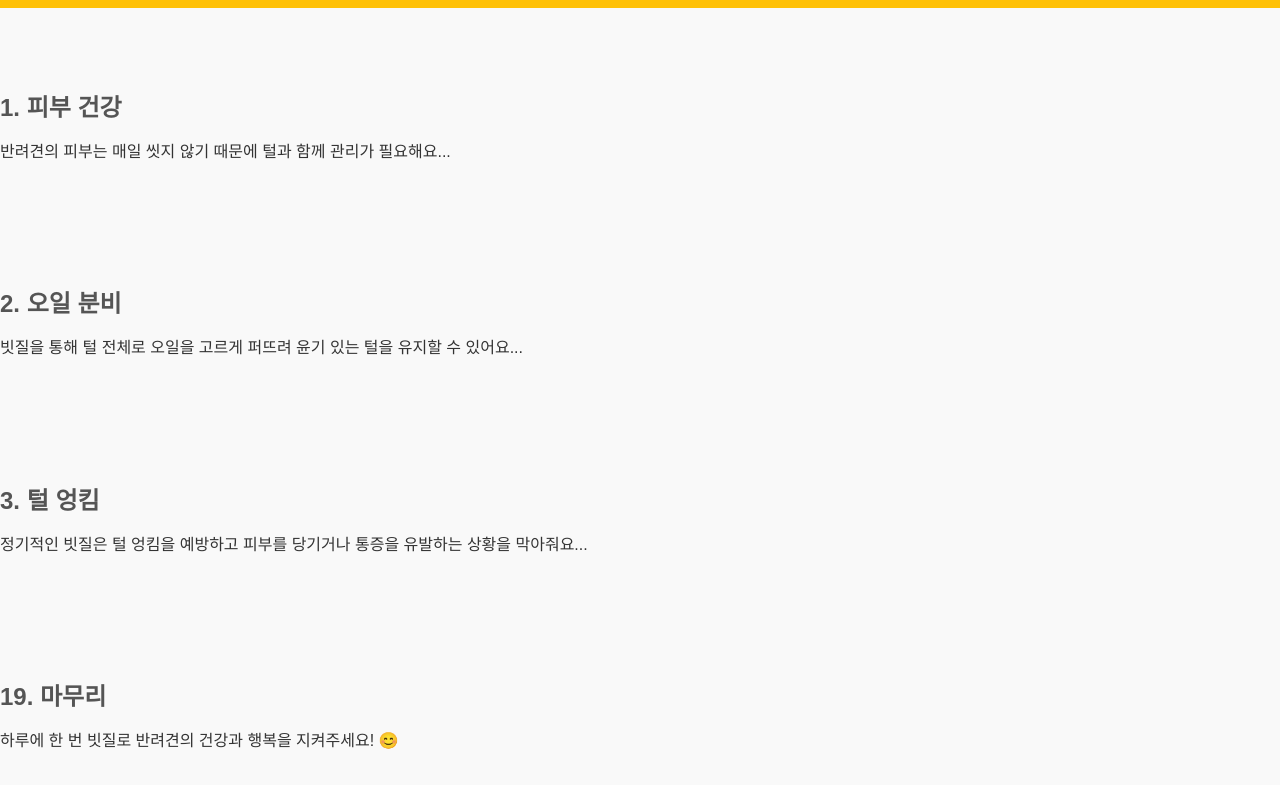
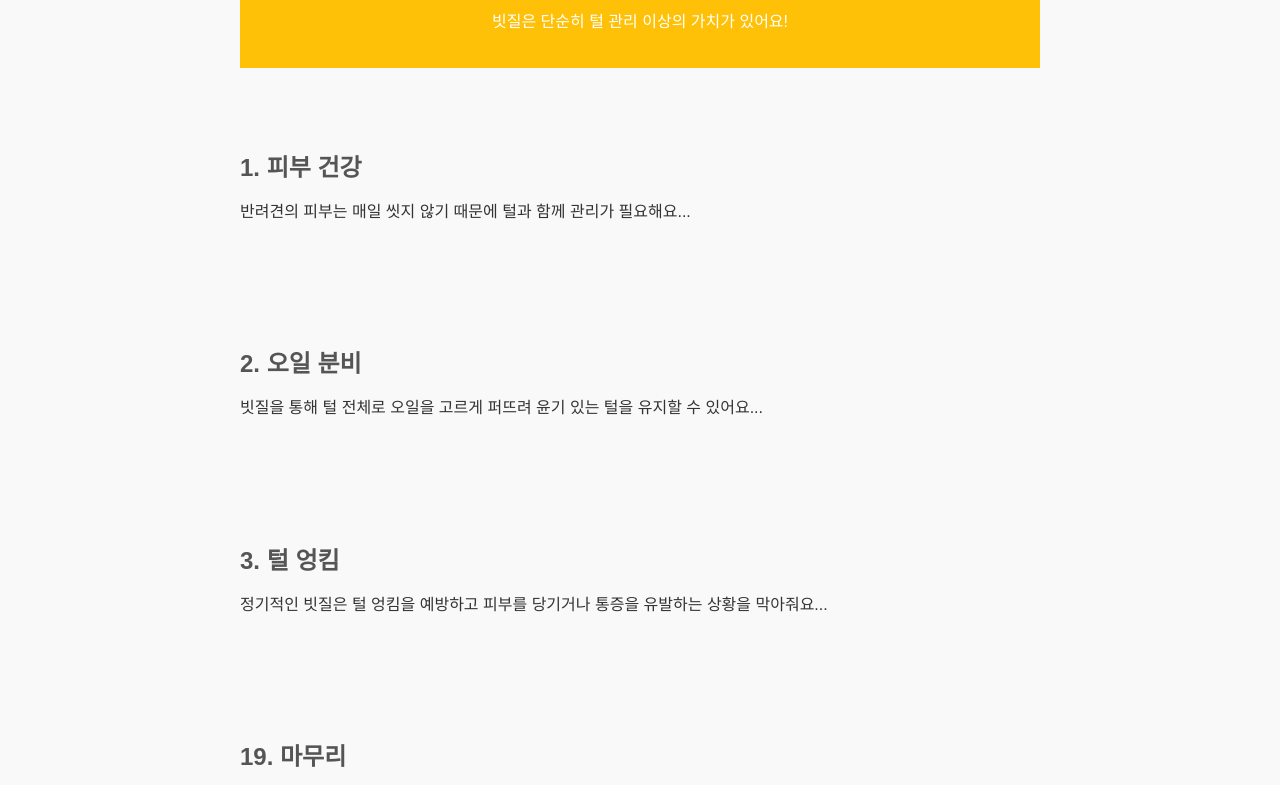
Before and after one commit to yangseoyoung/dangple_web_guide, a plain HTML site: page dog-grooming-tips/index.html in a window 1280 px wide. Shown: the part 161-946 px from the top of the page. Drawn offline with Linux system fonts and the light colour scheme.

Commit message:
Update styles.css

```diff
--- a/dog-grooming-tips/styles.css
+++ b/dog-grooming-tips/styles.css
@@ -4,10 +4,6 @@ body {
   padding: 0;
   background-color: #f9f9f9;
   color: #333;
-}
-
-.container {
-  width: 100%;
 }
 
 .navbar {
@@ -22,9 +18,9 @@ body {
 
 .navbar ul {
   list-style: none;
+  display: flex;
   margin: 0;
   padding: 0;
-  display: flex;
   overflow-x: auto;
   white-space: nowrap;
 }
@@ -45,10 +41,10 @@ body {
   background-color: #555;
 }
 
-.content {
-  padding-top: 60px; /* 상단 네비게이션 높이만큼 패딩 */
-  margin: 20px auto;
+main {
+  padding-top: 60px; /* 네비게이션 높이 */
   max-width: 800px;
+  margin: 0 auto;
 }
 
 header {
@@ -60,7 +56,7 @@ header {
 
 section {
   margin-bottom: 40px;
-  padding-top: 60px; /* 부드러운 스크롤링 조정 */
+  padding-top: 60px; /* 부드러운 스크롤링 */
 }
 
 section h2 {
```
